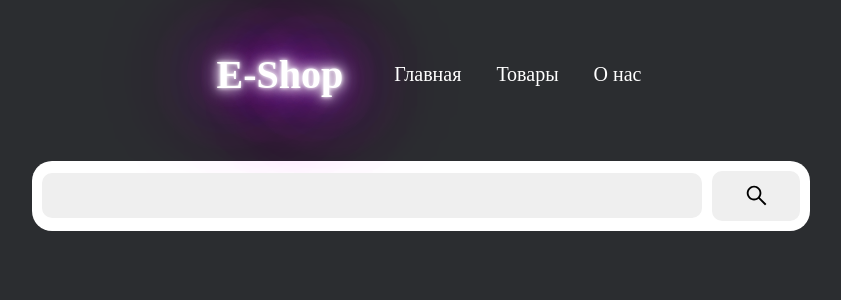
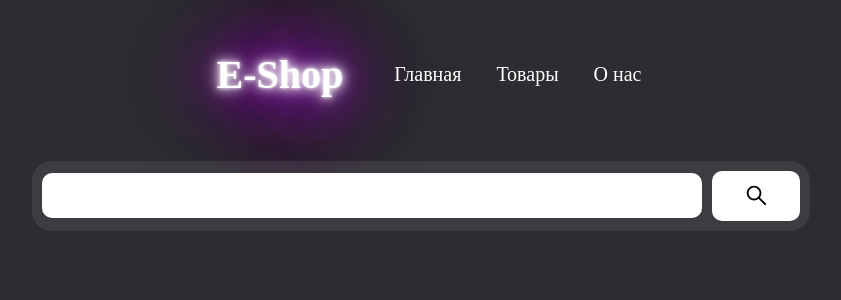
Before and after one commit to Sadfa85/E-shop, a Django app: page / in a window 1280 px wide. Shown: the top 300 px of the page, without its empty margins (219-1060 px from the left). Run offline with Django 5.2, Linux system fonts and the light colour scheme; data that the repository does not hold is empty.

Commit message:
Второй вопрос вторая обнова

```diff
--- a/internetshop/shop/static/style.css
+++ b/internetshop/shop/static/style.css
@@ -106,12 +106,13 @@
     border: none;
     border-radius: 10px;
     cursor: pointer;
+    background: white;
     }
 .filter {
     width: 60%;
     margin-left: auto;
     margin-right: auto;
-    background: white;
+    background: #3c3d40;
     border-radius: 20px;
     padding: 10px;
     margin-top: 20px;
@@ -124,7 +125,7 @@
 .searchInput {
     font-size: 20px;
     border: none;
-    background-color: #efefef;
+    background-color: white;
     padding: 11px;
     border-radius: 10px;
     width: 100%;
```
